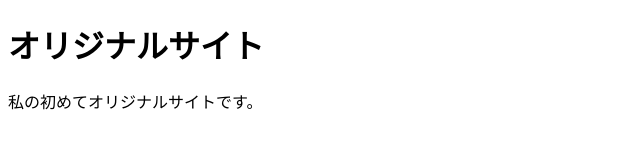
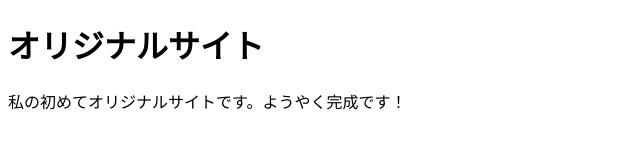
Before and after one commit to sgwr1223/mysite, a plain HTML site: page index.html in a window 1280 px wide. Shown: the whole page, without its empty margins (0-640 px from the left). Drawn offline with Linux system fonts and the light colour scheme.

Commit message:
Add files via upload

```diff
--- a/index.html
+++ b/index.html
@@ -7,6 +7,6 @@
 </head>
 <body>
   <h1>オリジナルサイト</h1>
-  <p>私の初めてオリジナルサイトです。</p>
+  <p>私の初めてオリジナルサイトです。ようやく完成です！</p>
 </body>
 </html>
```
